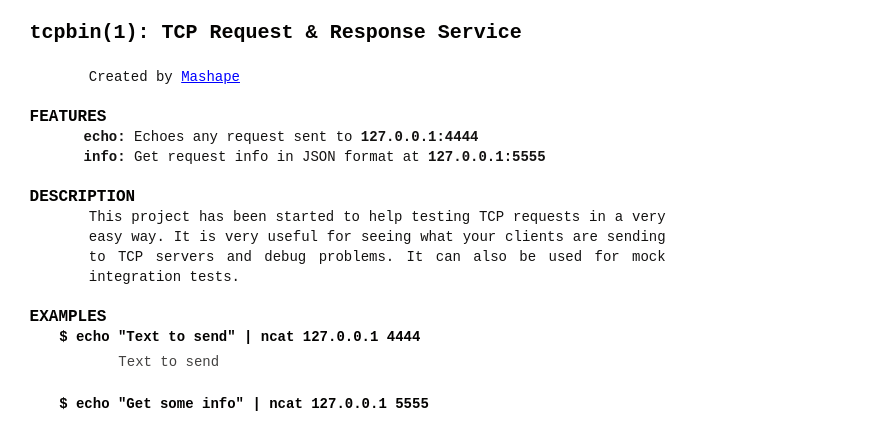
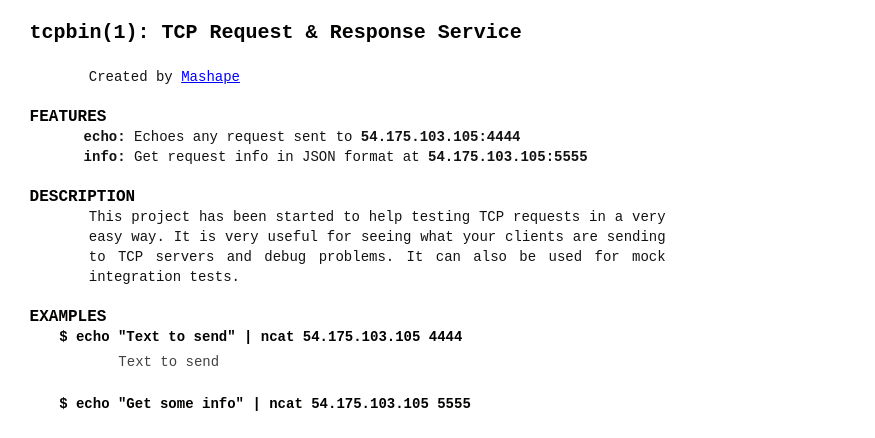
Before and after one commit to Kong/tcpbin, a website: page site/index.html in a window 1280 px wide. Shown: the top 438 px of the page, 0-875 px from the left. Drawn offline with Linux system fonts and the light colour scheme.

Commit message:
proper ip address

```diff
--- a/site/index.html
+++ b/site/index.html
@@ -61,8 +61,8 @@
 <h2 id="USAGE">FEATURES</h2>
 
 <ul>
-  <li><b>echo:</b> Echoes any request sent to <code>127.0.0.1:4444</code>
-  <li><b>info:</b> Get request info in JSON format at <code>127.0.0.1:5555</code>
+  <li><b>echo:</b> Echoes any request sent to <code>54.175.103.105:4444</code>
+  <li><b>info:</b> Get request info in JSON format at <code>54.175.103.105:5555</code>
 </ul>
 
 <h2 id="DESCRIPTION">DESCRIPTION</h2>
@@ -71,12 +71,12 @@
 
 <h2 id="EXAMPLES">EXAMPLES</h2>
 
-<h3 id="-echo-sample">$ echo "Text to send" | ncat 127.0.0.1 4444</h3>
+<h3 id="-echo-sample">$ echo "Text to send" | ncat 54.175.103.105 4444</h3>
 
 <pre><code>Text to send
 </code></pre>
 
-<h3 id="-info-sample">$ echo "Get some info" | ncat 127.0.0.1 5555</h3>
+<h3 id="-info-sample">$ echo "Get some info" | ncat 54.175.103.105 5555</h3>
 
 <pre><code>
 {
```
